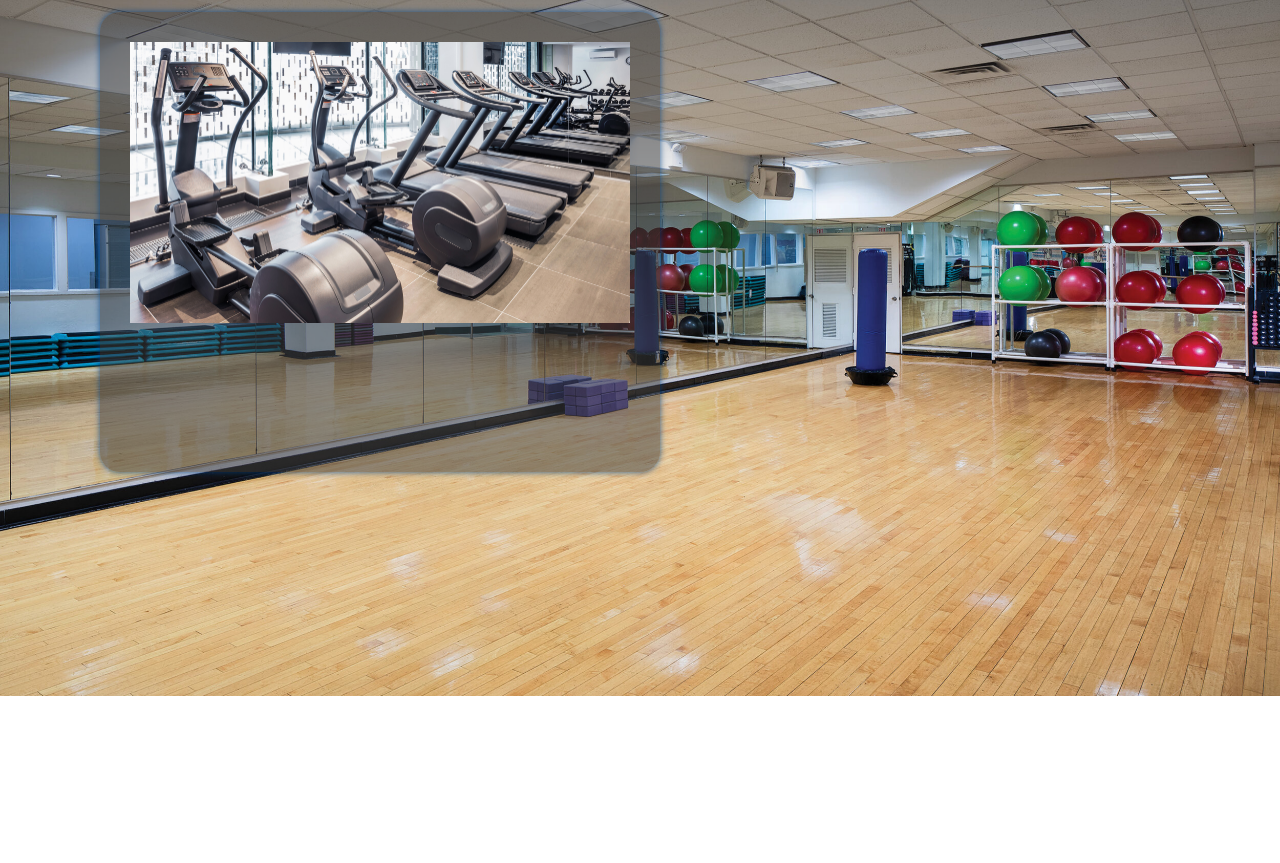
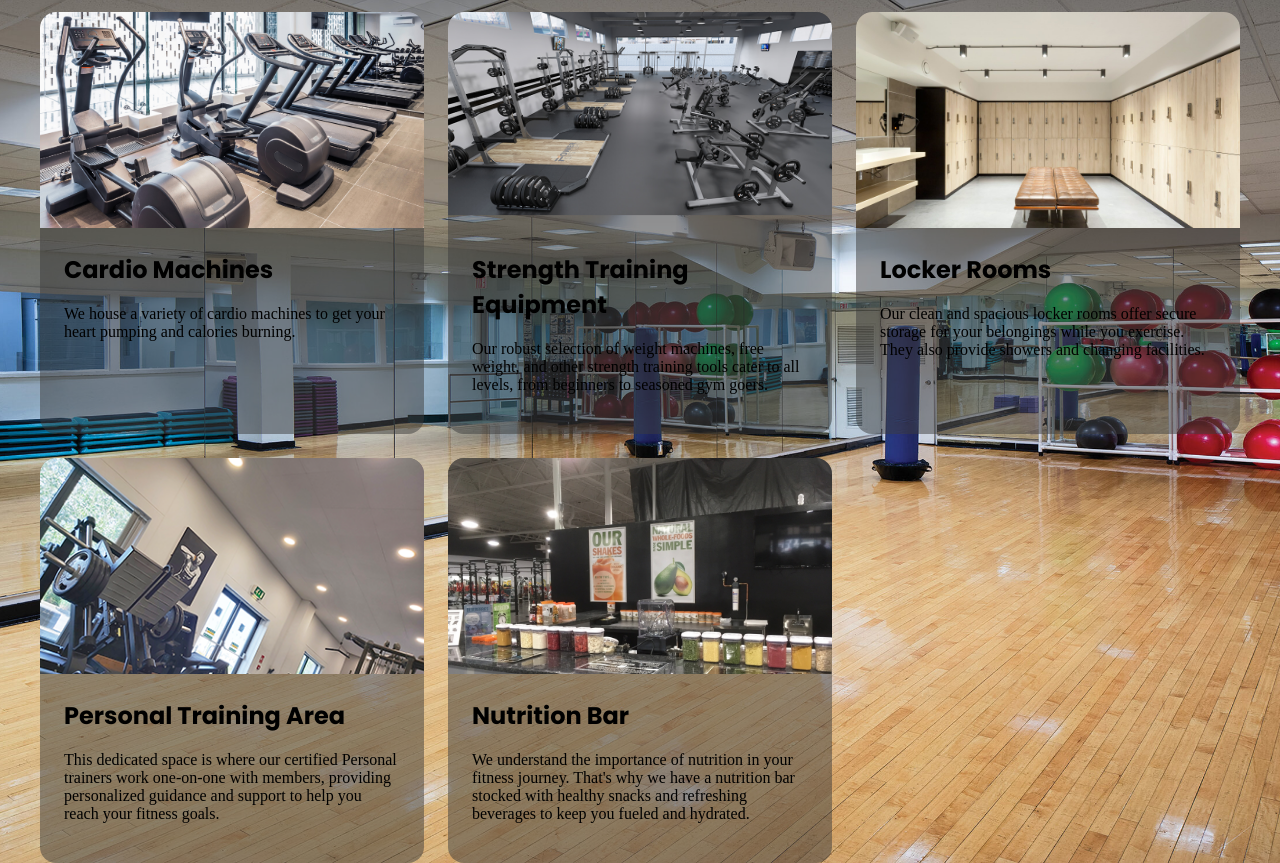
Before and after one commit to jaydxn21/web_tech_project, a plain HTML site: page facilities.html in a window 1280 px wide. Shown: the part 104-967 px from the top of the page. Before the commit the page ends 800 px from the top, so only its background shows below. Drawn offline with Linux system fonts and the light colour scheme.

Commit message:
Created facilities page

```diff
--- a/facilities.css
+++ b/facilities.css
@@ -85,26 +85,58 @@ html {
 
 .background {
   background-image: url(images/Group\ fitness\ studio.jpg);
-  height: 100%;
+  /* height: 100%; */
   background-position: center;
-  background-repeat: no-repeat;
+  /* background-repeat: no-repeat; */
   background-size: cover;
-  background-attachment: fixed;
+  /* background-attachment: fixed; */
 }
 
-.trans-box1 {
-  background-color: rgba(60, 60, 60, 0.5);
-  padding: 30px;
-  border-radius: 20px;
-  box-shadow: 0 0 6px rgba(0, 64, 128, 0.817);
-  width: 500px;
-  height: 400px;
-  margin: 0 auto;
-  position: absolute;
-  left: 100px;
-  /* top: 905px; */
+article {
+  --img-scale: 1.001;
+  --title-color: black;
+  --link-icon-translate: -20px;
+  --link-icon-opacity: 0;
+  position: relative;
+  border-radius: 16px;
+  box-shadow: none;
+  background: rgba(60, 60, 60, 0.5);
+  transform-origin: center;
+  transition: all 0.4s ease-in-out;
+  overflow: hidden;
 }
 
-.cardio {
-  width: 500px;
+article h2 {
+  margin: 0 0 18px 0;
+  font-family: poppins;
+  font-size: 1.5rem;
+  color: var(--title-color);
+  transition: color 0.3s ease-out;
 }
+
+figure {
+  margin: 0;
+  padding: 0;
+  aspect-ratio: 16/9;
+  overflow: hidden;
+}
+
+article img {
+  max-width: 100%;
+  transform-origin: center;
+  transform: scale(var(--img-scale));
+  transition: tranform 0.4s ease-in-out;
+}
+
+.article-body {
+  padding: 24px;
+}
+
+.articles {
+  display: grid;
+  max-width: 1200px;
+  margin-inline: auto;
+  padding-inline: 24px;
+  grid-template-columns: repeat(auto-fill, minmax(320px, 1fr));
+  gap: 24px;
+}
--- a/facilities.html
+++ b/facilities.html
@@ -23,9 +23,91 @@
         </nav>
         <a href="#"><button class="login">LOGIN/SIGNUP</button></a>
       </header>
-      <div class="trans-box1">
-        <img class="cardio" src="images/Cardio machines.jpg">
-        </div>
+
+        <section class="articles">
+          <article>
+            <div class="article-wrapper">
+              <figure>
+                <img src="images/Cardio machines.jpg" alt="">
+              </figure>
+              <div class="article-body">
+                <h2>Cardio Machines</h2>
+                <p>
+                  We house a variety of cardio machines to get your heart
+                  pumping and calories burning.
+                </p>
+
+              </div>
+            </div>
+          </article>
+
+          <article>
+            <div class="article-wrapper">
+              <figure>
+                <img src="images/Strength training equipment.jpg" alt="">
+              </figure>
+              <div class="article-body">
+                <h2>Strength Training Equipment</h2>
+                <p>
+                  Our robust selection of weight machines, free weight, and other
+                  strength training tools cater to all levels, from beginners to seasoned gym goers.
+                </p>
+
+              </div>
+            </div>
+          </article>
+
+          <article>
+            <div class="article-wrapper">
+              <figure>
+                <img src="images/Gym locker room.jpg" alt="">
+              </figure>
+              <div class="article-body">
+                <h2>Locker Rooms</h2>
+                <p>
+                  Our clean and spacious locker rooms offer secure
+                  storage for your belongings while you exercise. They
+                  also provide showers and changing facilities.
+                </p>
+
+              </div>
+            </div>
+          </article>
+
+          <article>
+            <div class="article-wrapper">
+              <figure>
+                <img src="images/62f48fb792244b71811f624d6c4fc76d.png" alt="">
+              </figure>
+              <div class="article-body">
+                <h2>Personal Training Area</h2>
+                <p>
+                  This dedicated space is where our certified Personal
+                  trainers work one-on-one with members, providing personalized guidance and support
+                  to help you reach your fitness goals.
+                </p>
+
+              </div>
+            </div>
+          </article>
+
+          <article>
+            <div class="article-wrapper">
+              <figure>
+                <img src="images/Nutrition Bar.jpg" alt="">
+              </figure>
+              <div class="article-body">
+                <h2>Nutrition Bar</h2>
+                <p>
+                  We understand the importance of nutrition in your fitness
+                  journey. That's why we have a nutrition bar stocked with healthy
+                  snacks and refreshing beverages to keep you fueled and hydrated.
+                </p>
+
+              </div>
+            </div>
+          </article>
+        </section>
     </div>
 
   </body>
```
Also changed, not shown: images/0822_studio_lp_850x450_vr1.jpeg (added), 1 other file.
